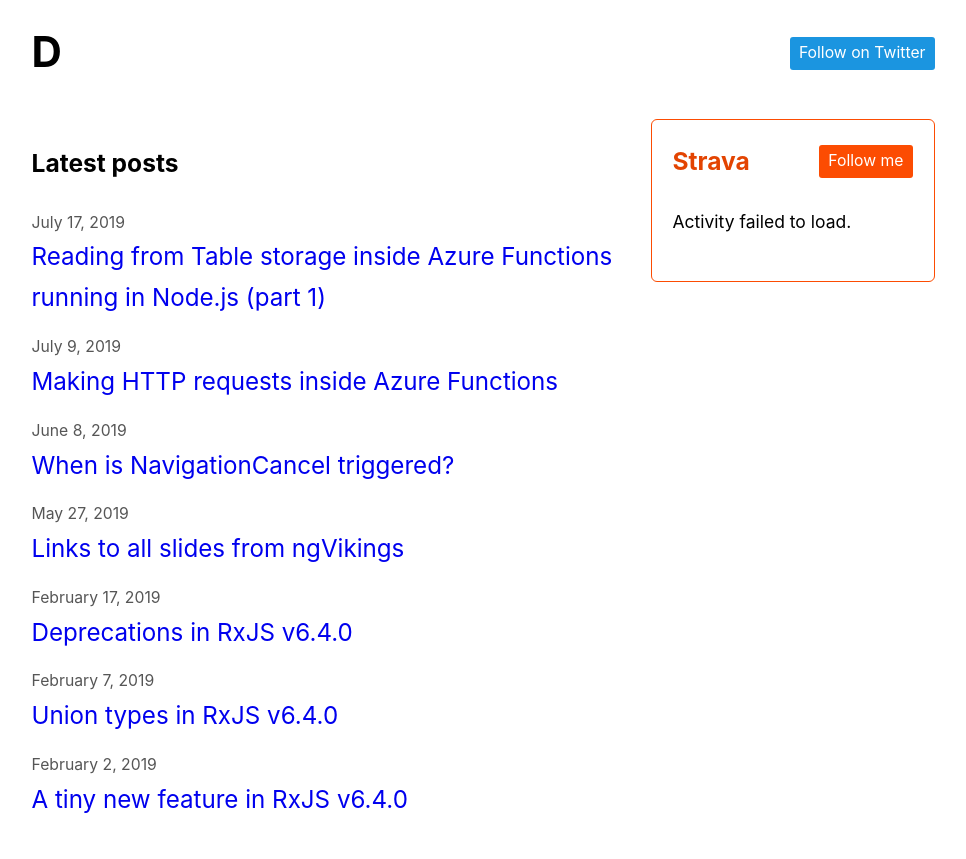
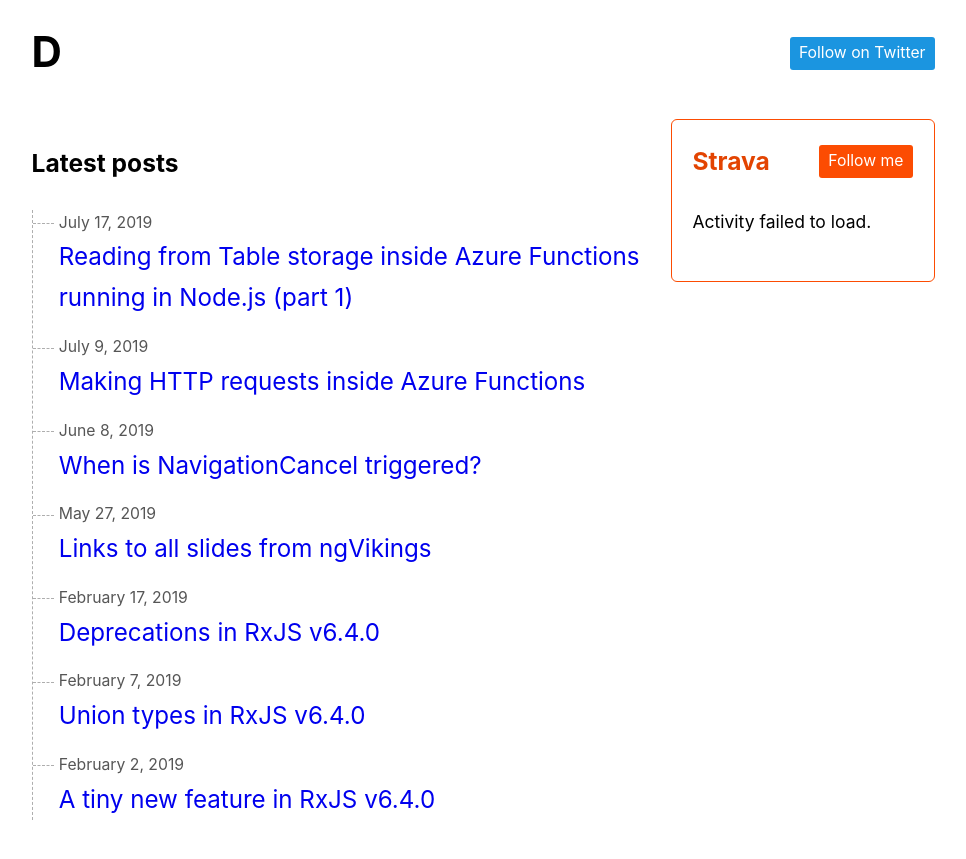
Before and after one commit to dzhavat/dzhavat.github.io, a Jekyll site: the page built from index.md, in a window 1280 px wide. Shown: the top 859 px of the page, without its empty margins (157-1123 px from the left). Built offline with Jekyll 4.4.1, drawn with Linux system fonts in a browser that asks for light colours; our own code applies the rules of GitHub Pages for plain Markdown files.

Commit message:
Update custom.css

```diff
--- a/assets/css/custom.css
+++ b/assets/css/custom.css
@@ -30,8 +30,9 @@ main img {
 }
 
 .posts {
+  border-left: 1px dashed #aeaeae;
   list-style: none;
-  padding-left: 0;
+  padding-left: 1.25rem;
 }
 
 .posts li {
@@ -44,6 +45,17 @@ main img {
 
 .posts .publish-date {
   font-size: 0.75rem;
+  position: relative;
+}
+
+.publish-date::after {
+  border-bottom: 1px dashed #aeaeae;
+  content: "";
+  height: 0px;
+  left: -1.25rem;
+  position: absolute;
+  top: 50%;
+  width: 1rem;
 }
 
 figure {
@@ -103,7 +115,6 @@ article h2 {
   border: 1px solid #fc4c02;
   border-radius: 6px;
   padding: 1rem;
-  width: 240px;
 }
 
 .strava-card .card-header {
@@ -168,6 +179,12 @@ article h2 {
   background-color: #0c7abf;
 }
 
+@media (min-width: 22em) {
+  .strava-card {
+    width: 220px;
+  }
+}
+
 @media (min-width: 32em) {
   header {
     align-items: center;
```
